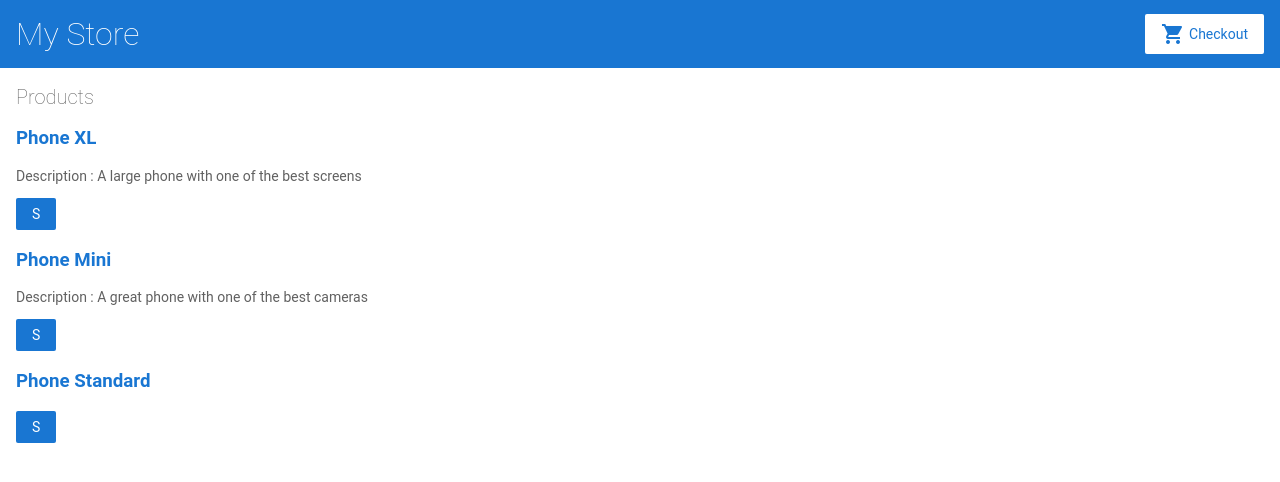
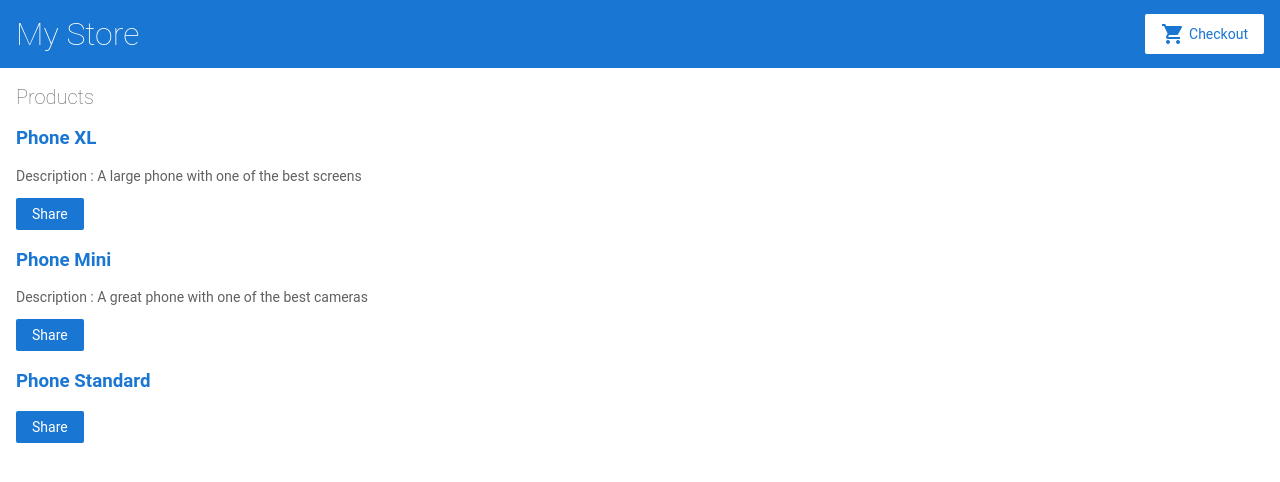
Before and after one commit to jeanbuzzello/angular-qqehdy-jq6ymq, an Angular app: page / in a window 1280 px wide. Shown: the top 482 px of the page. Built offline with nearby package versions, Linux system fonts and the light colour scheme.

Commit message:
2 files modified, 3 added

```diff
--- a/src/app/app.module.ts
+++ b/src/app/app.module.ts
@@ -6,6 +6,7 @@ import { ReactiveFormsModule } from '@angular/forms';
 import { AppComponent } from './app.component';
 import { TopBarComponent } from './top-bar/top-bar.component';
 import { ProductListComponent } from './product-list/product-list.component';
+import { ProductAlertsComponent } from './product-alerts/product-alerts.component';
 
 @NgModule({
   imports: [
@@ -18,7 +19,8 @@ import { ProductListComponent } from './product-list/product-list.component';
   declarations: [
     AppComponent,
     TopBarComponent,
-    ProductListComponent
+    ProductListComponent,
+    ProductAlertsComponent
   ],
   bootstrap: [
     AppComponent
--- /dev/null
+++ b/src/app/product-alerts/product-alerts.component.html
@@ -0,0 +1 @@
+<p>product-alerts works!</p>
--- /dev/null
+++ b/src/app/product-alerts/product-alerts.component.ts
@@ -0,0 +1,17 @@
+import { Component, OnInit, Input } from '@angular/core';
+import { Product } from '../products';
+
+@Component({
+  selector: 'app-product-alerts',
+  templateUrl: './product-alerts.component.html',
+  styleUrls: ['./product-alerts.component.css'],
+})
+export class ProductAlertsComponent implements OnInit {
+
+  @Input() product!: Product;
+
+
+  constructor() {}
+
+  ngOnInit(): void {}
+}
--- a/src/app/product-list/product-list.component.html
+++ b/src/app/product-list/product-list.component.html
@@ -9,7 +9,5 @@
 
   <p *ngIf="product.description">Description : {{ product.description }}</p>
 
-  <button type="button" (click)="share()">
-    S
-  </button>
+  <button type="button" (click)="share()">Share</button>
 </div>
```
Also changed, not shown: src/app/product-alerts/product-alerts.component.css (added), 1 other file (tests, documents, lock files or other folders).
